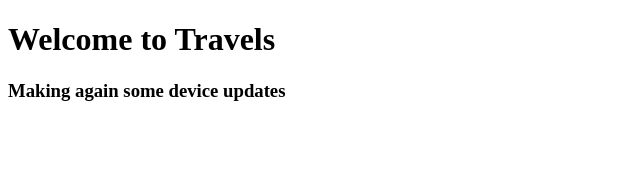
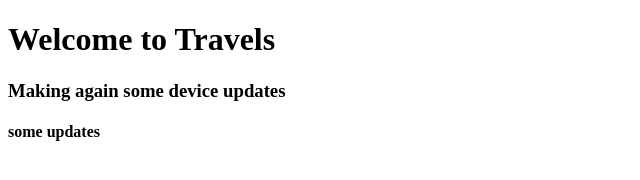
Before and after one commit to medipallibharath/travelbookings, a website: page index.html in a window 1280 px wide. Shown: the whole page, without its empty margins (0-640 px from the left). Drawn offline with Linux system fonts and the light colour scheme.

Commit message:
some updates

```diff
--- a/index.html
+++ b/index.html
@@ -8,5 +8,6 @@
 <body>
     <h1>Welcome to Travels</h1>
     <h3>Making again some device updates</h3>
+    <H4>some updates</H4>
 </body>
 </html>
```
